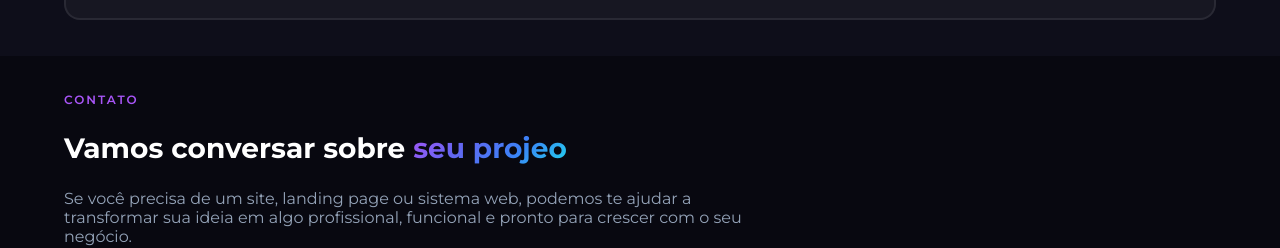
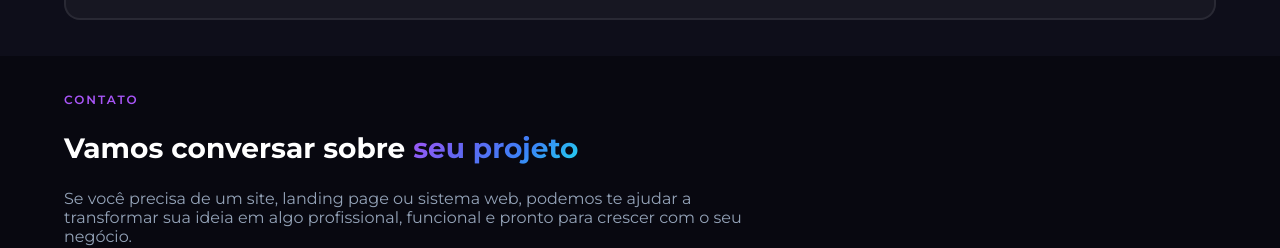
Before and after one commit to JayfckZ/fluxy, a React (Vite) app: page / in a window 1280 px wide. Shown: the part 4280-4528 px from the top of the page. Built offline with nearby package versions, Linux system fonts and the light colour scheme.

Commit message:
title fix

```diff
--- a/src/App.tsx
+++ b/src/App.tsx
@@ -361,7 +361,7 @@ function App() {
       <Section primary id="contato">
         <p className="uptitle">Contato</p>
         <h2 className="title">
-          Vamos conversar sobre <span>seu projeo</span>
+          Vamos conversar sobre <span>seu projeto</span>
         </h2>
         <p className="subtitle">
           Se você precisa de um site, landing page ou sistema web, podemos te
```
